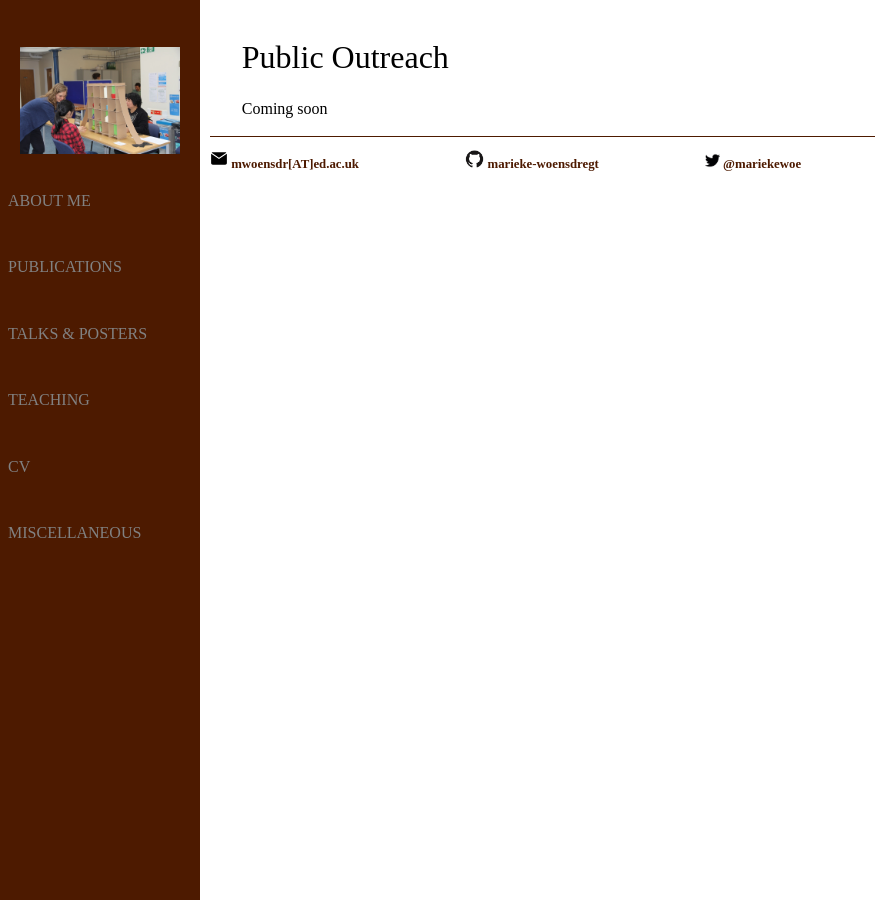
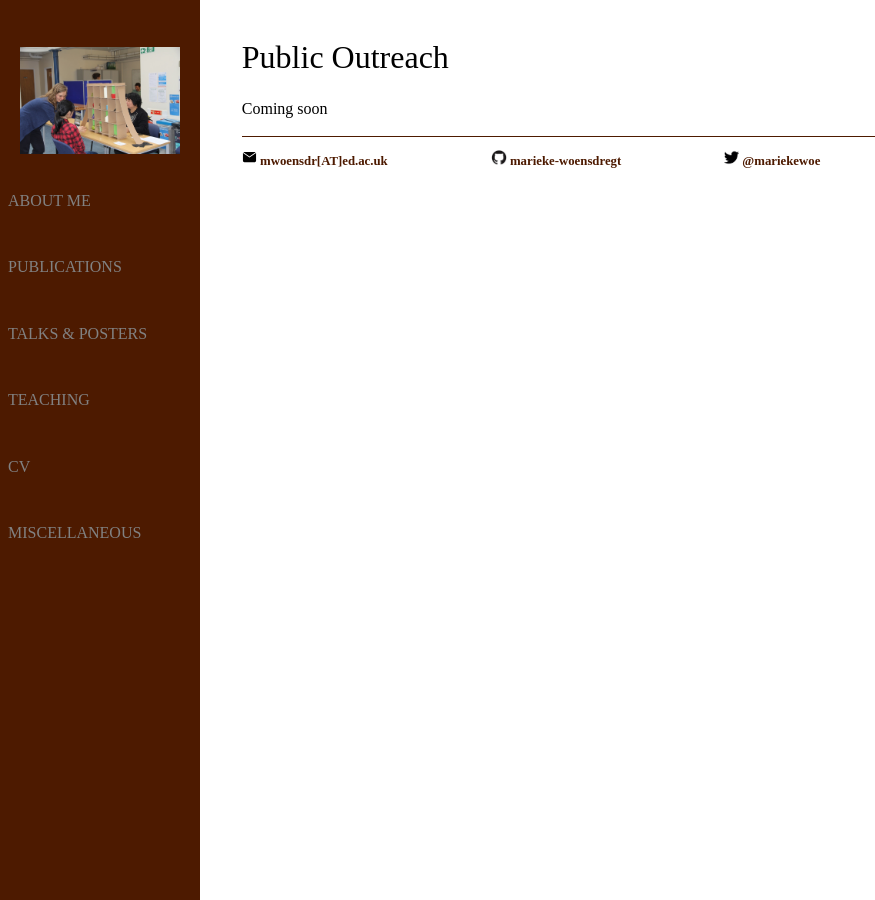
Before and after one commit to marieke-woensdregt/marieke-woensdregt.github.io, a Jekyll site: the page built from public_outreach/index.html, in a window 1280 px wide. Shown: the whole page, without its empty margins (0-875 px from the left). Built offline with Jekyll 4.4.1, drawn with Linux system fonts in a browser that asks for light colours.

Commit message:
Update default.html

```diff
--- a/_layouts/default.html
+++ b/_layouts/default.html
@@ -44,10 +44,10 @@
 			</div><!-- /.blurb -->
 			</body>
 
-			<footer style="margin-left:0%; margin-right:3%">
+			<footer style="margin-left:3%; margin-right:3%">
 				<h3>
-				<a href="mailto:mwoensdr@ed.ac.uk"> <img  src="/images/email_symbol_filled.svg" alt="email symbol" style="height:18px"> mwoensdr[AT]ed.ac.uk </a>
-				<a class="tab" href="https://github.com/marieke-woensdregt"> <img src="/images/github_symbol.jpg" alt="github symbol" style="height:18px"> marieke-woensdregt </a>
+				<a href="mailto:mwoensdr@ed.ac.uk"> <img  src="/images/email_symbol_filled.svg" alt="email symbol" style="height:15px"> mwoensdr[AT]ed.ac.uk </a>
+				<a class="tab" href="https://github.com/marieke-woensdregt"> <img src="/images/github_symbol.jpg" alt="github symbol" style="height:15px"> marieke-woensdregt </a>
 				<a class="tab" href="https://twitter.com/mariekewoe"> <img src="/images/twitter_symbol_black_solo.jpg" alt="twitter symbol" style="height:15px"> @mariekewoe </a>
 				</h3>
 			</footer>
```
